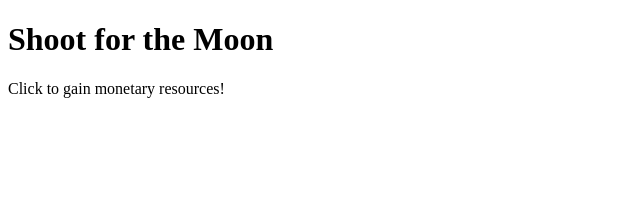
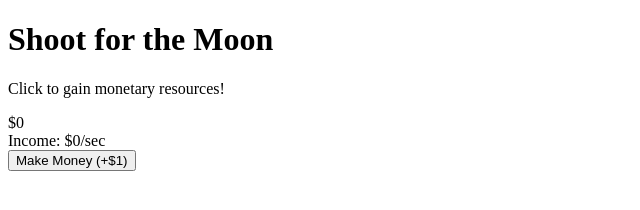
Before and after one commit to dpraset/moneymoon-web-game, a plain HTML site: page index.html in a window 1280 px wide. Shown: the whole page, without its empty margins (0-640 px from the left). Drawn offline with Linux system fonts and the light colour scheme.

Commit message:
Create button for money production
Created button for money

```diff
--- a/index.html
+++ b/index.html
@@ -13,6 +13,17 @@
             <p class="subtitle">Click to gain monetary resources!</p>
         </div>
 
+        <div class="stats-panel">
+            <div class="money-display" id="money">$0</div>
+            <div class="income-display">Income: $<span id="moneyPerSec">0</span>/sec</div>
+        </div>
+
+        <div class="click-section">
+            <button class="click-button" id="clickMoney">
+                Make Money (+$<span id="clickValue">1</span>)
+            </button>
+        </div>
+
 
     </div>
 
```
